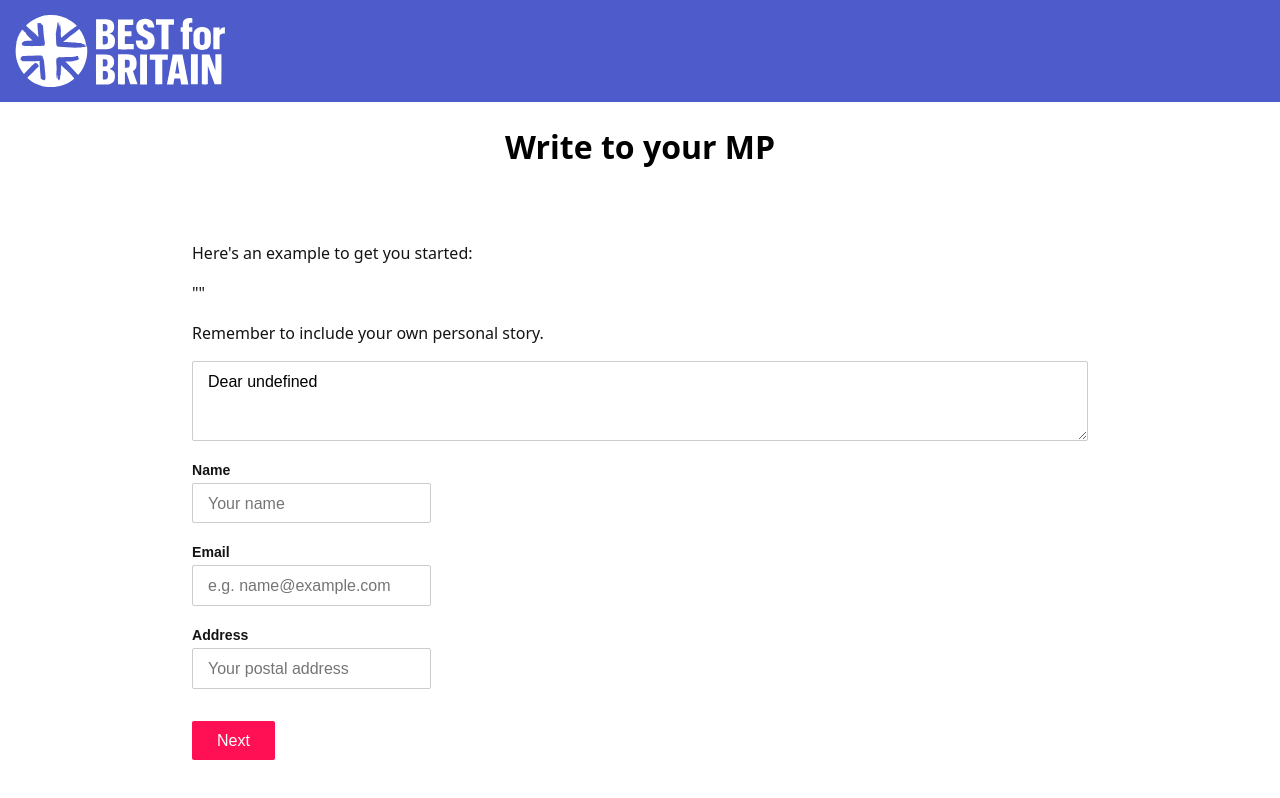
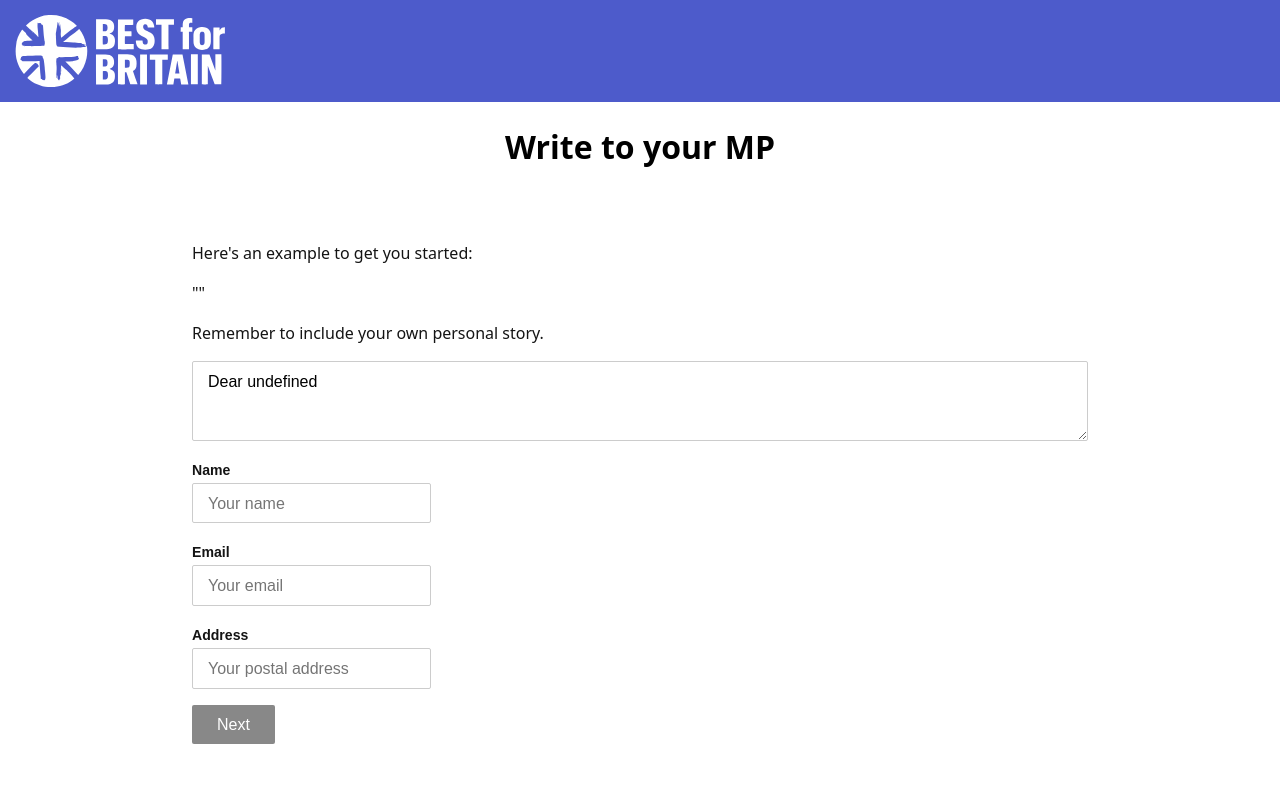
Before and after one commit to TechForUK/mp-postcards, an Angular app in the folder frontend/: page /write-card in a window 1280 px wide. Built offline with nearby package versions, Linux system fonts and the light colour scheme.

Commit message:
Add form validation to write postcard page
Signed-off-by: James Taylor <jt-git@nti.me.uk>

```diff
--- a/frontend/src/app/app.module.ts
+++ b/frontend/src/app/app.module.ts
@@ -13,6 +13,7 @@ import { ConfirmSendComponent } from './confirm-send/confirm-send.component';
 import { CardSentComponent } from './card-sent/card-sent.component';
 import { WriteCardComponent } from './write-card/write-card.component';
 import { ConfirmMpComponent } from './confirm-mp/confirm-mp.component';
+import { PostcardLengthValidatorDirective } from './shared/postcard-length-validator.directive';
 
 @NgModule({
   declarations: [
@@ -23,7 +24,8 @@ import { ConfirmMpComponent } from './confirm-mp/confirm-mp.component';
     ConfirmSendComponent,
     CardSentComponent,
     WriteCardComponent,
-    ConfirmMpComponent
+    ConfirmMpComponent,
+    PostcardLengthValidatorDirective
   ],
   imports: [
     FormsModule,
--- /dev/null
+++ b/frontend/src/app/shared/postcard-length-validator.directive.ts
@@ -0,0 +1,26 @@
+import { Directive } from '@angular/core';
+import { AbstractControl, FormGroup, ValidationErrors, ValidatorFn, NG_VALIDATORS } from '@angular/forms';
+
+export const postcardLengthValidator: ValidatorFn = (control: FormGroup): ValidationErrors | null => {
+  const message = control.get('message');
+  const name = control.get('name');
+  const address = control.get('address');
+
+  const length: number = (message && message.value ? message.value.length : 0) +
+    (name && name.value ? name.value.length : 0) +
+    (address && address.value ? address.value.length : 0);
+
+  return length > 450 ? { 'postcardLength': true } : null;
+};
+
+@Directive({
+  selector: '[appPostcardLengthValidator]',
+  providers: [{ provide: NG_VALIDATORS, useExisting: PostcardLengthValidatorDirective, multi: true }]
+})
+export class PostcardLengthValidatorDirective {
+
+  validate(control: AbstractControl): ValidationErrors {
+    return postcardLengthValidator(control)
+  }
+
+}
--- a/frontend/src/app/write-card/write-card.component.html
+++ b/frontend/src/app/write-card/write-card.component.html
@@ -1,31 +1,31 @@
-<section class="boilerform">
+<form class="boilerform" #postcardForm="ngForm" (ngSubmit)="onSubmitPostcard()" appPostcardLengthValidator>
   <p>Here's an example to get you started:</p>
 
   <p>"{{example}}"</p>
 
   <p>Remember to include your own personal story.</p>
 
-  <textarea class="c-input-field c-input-field--multiline" [(ngModel)]="message">
+  <textarea required name="message" id="message" class="c-input-field c-input-field--multiline" [(ngModel)]="message" [ngClass]="{'is-error': postcardForm.errors?.postcardLength && (postcardForm.touched || postcardForm.dirty)}">
   </textarea>
 
   <p>
     <label for="name" class="c-label">Name</label>
-    <input name="name" type="text" class="c-input-field" [(ngModel)]="name" placeholder="Your name">
+    <input required name="name" id="name" type="text" class="c-input-field" [(ngModel)]="name" [ngClass]="{'is-error': postcardForm.errors?.postcardLength && (postcardForm.touched || postcardForm.dirty)}" placeholder="Your name">
   </p>
 
   <p>
     <label for="email" class="c-label">Email</label>
-    <input name="email" type="email" autocapitalize="none" autocorrect="off" class="c-input-field" [(ngModel)]="email"
-      placeholder="e.g. name@example.com"><br />
+    <input required name="email" id="email" type="email" autocapitalize="none" autocorrect="off" class="c-input-field" [(ngModel)]="email" placeholder="Your email">
   </p>
 
   <p>
     <label for="address" class="c-label">Address</label>
-    <input name="address" type="address" class="c-input-field" [(ngModel)]="address" placeholder="Your postal address">
+    <input required name="address" id="address" type="address" class="c-input-field" [(ngModel)]="address" [ngClass]="{'is-error': postcardForm.errors?.postcardLength && (postcardForm.touched || postcardForm.dirty)}" placeholder="Your postal address">
   </p>
 
-</section>
+  <p *ngIf="postcardForm.errors?.postcardLength && (postcardForm.touched || postcardForm.dirty)">
+    Postcards can be a maximum of 450 characters (not including your email address)
+  </p>
 
-<nav class="boilerform">
-  <button type="button" class="c-button" (click)="next()">Next</button>
-</nav>
+  <button type="submit" class="c-button" [disabled]="!postcardForm.form.valid">Next</button>
+</form>
--- a/frontend/src/app/write-card/write-card.component.ts
+++ b/frontend/src/app/write-card/write-card.component.ts
@@ -38,7 +38,7 @@ export class WriteCardComponent implements OnInit {
       });
   }
 
-  next() {
+  onSubmitPostcard() {
     this.postcardStore.addPostcard(this.message, this.name, this.address, this.email);
 
     this.router.navigate(['/confirm-send']);
--- a/frontend/src/styles/boilerform/_config.scss
+++ b/frontend/src/styles/boilerform/_config.scss
@@ -7,6 +7,7 @@ $colors: (
     button: (
         background: #ff1054,
         background--hover:#4d5bcb,
+        background--disabled:#888888,
         text: #ffffff
     ),
     check: (
--- a/frontend/src/styles/boilerform/components/_c-button.scss
+++ b/frontend/src/styles/boilerform/components/_c-button.scss
@@ -29,5 +29,9 @@ $namespace: ".c-button";
         &:focus {
             background: color(button, background--hover);
         }
+
+        &:disabled {
+            background: color(button, background--disabled);
+        }
     }
 }
```
Also changed, not shown: 1 other file (tests, documents, lock files or other folders).
